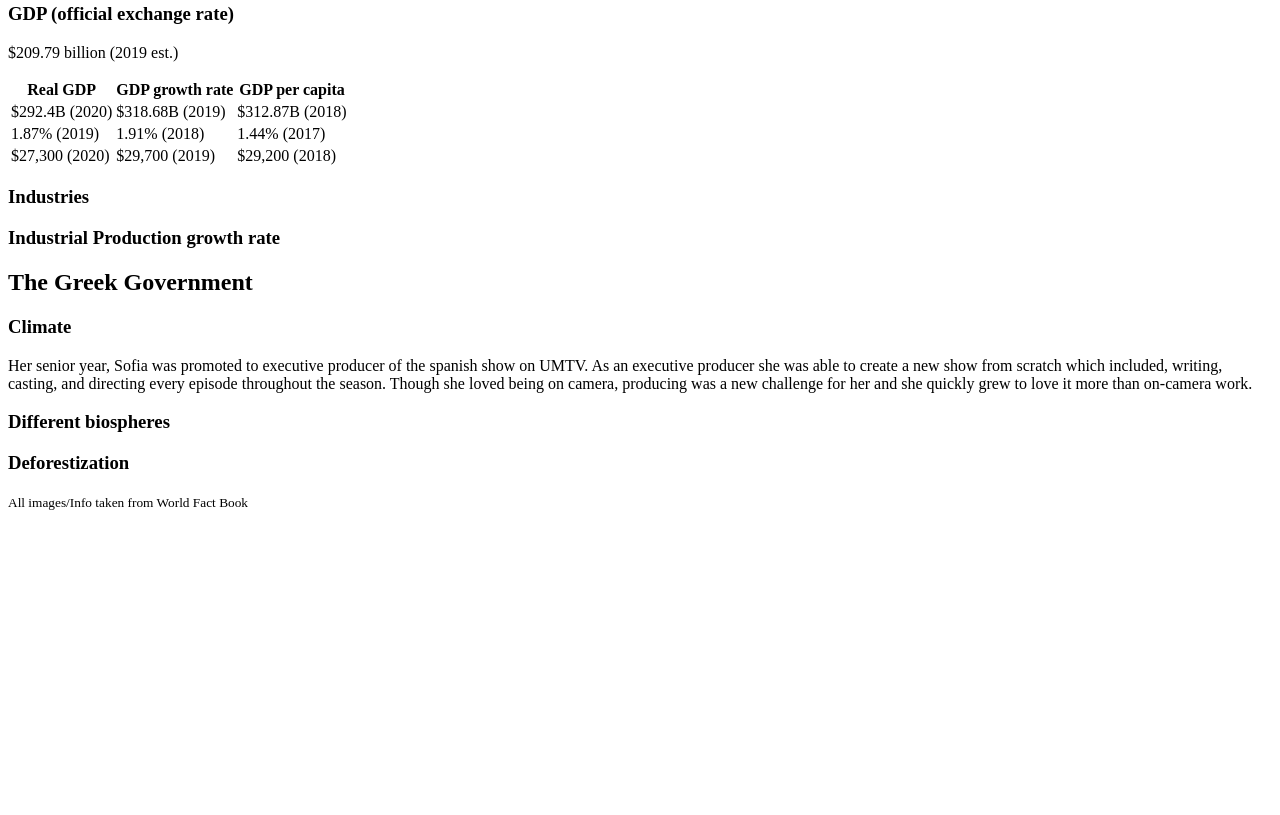
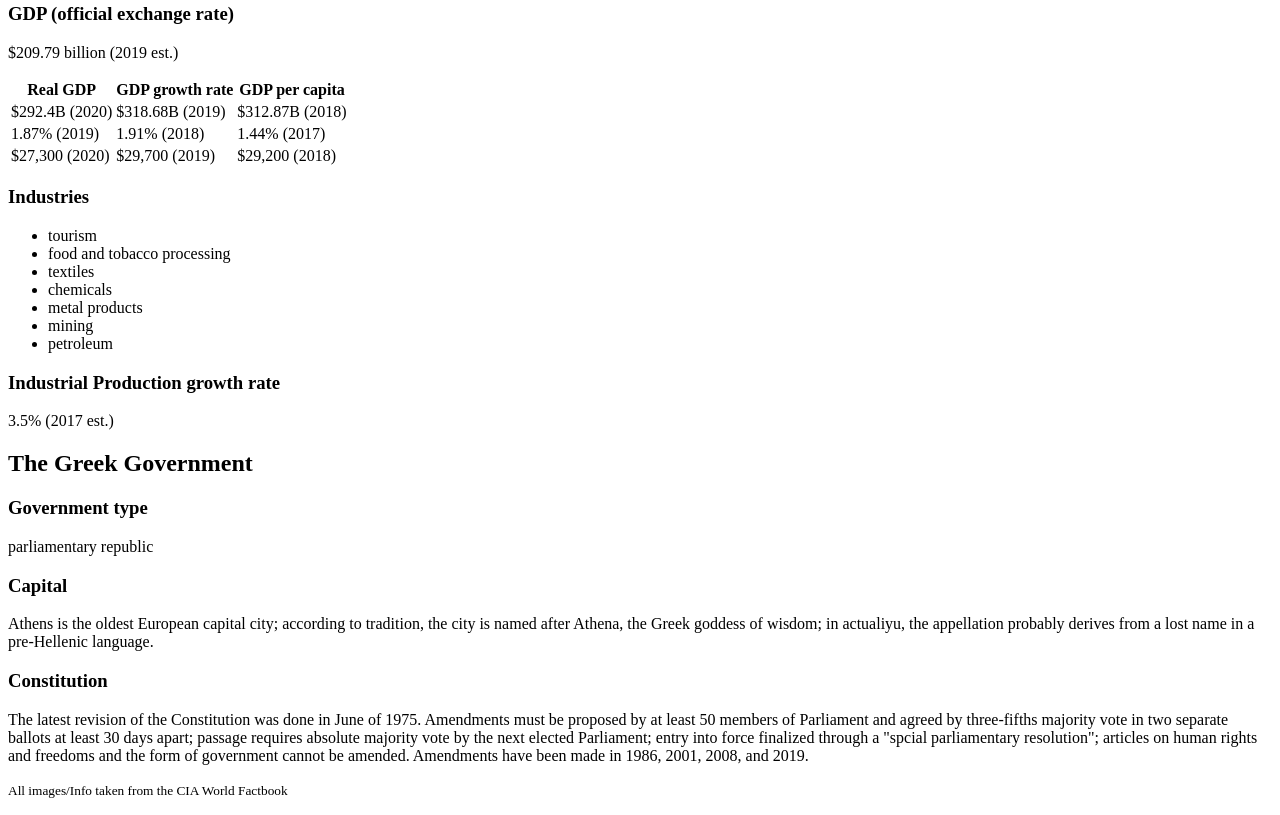
Before and after one commit to sofiafleites6/sofiafleites6.github.io, a plain HTML site: page Greece.html in a window 1280 px wide. Shown: the part 569-1384 px from the top of the page. Before the commit the page ends 1096 px from the top, so only its background shows below. Drawn offline with Linux system fonts and the light colour scheme.

Commit message:
submitted info

```diff
--- a/England.html
+++ b/Greece.html
@@ -70,32 +70,41 @@
             </table>
 
             <h3>Industries</h3>
+            <ul>
+              <li>tourism</li>
+              <li>food and tobacco processing</li>
+              <li>textiles</li>
+              <li>chemicals</li>
+              <li>metal products</li>
+              <li>mining</li>
+              <li>petroleum</li>
+            </ul>
+
 
 
             <h3>Industrial Production growth rate</h3>
+            <p>3.5% (2017 est.)</p>
           </section>
 
           <section id=government>
             <h2>The Greek Government</h2>
 
 
-        <h3>Climate</h3>
-          <p>Her senior year, Sofia was promoted to executive producer of the
-          spanish show on UMTV. As an executive producer she was able to create a new
-        show from scratch which included, writing, casting, and directing every episode
-      throughout the season. Though she loved being on camera, producing was a new challenge
-    for her and she quickly grew to love it more than on-camera work. </p>
+        <h3>Government type</h3>
+          <p>parliamentary republic </p>
 
-    <h3>Different biospheres</h3>
+    <h3>Capital</h3>
+    <p> Athens is the oldest European capital city; according to tradition, the city is named after Athena, the Greek goddess of wisdom; in actualiyu, the appellation probably derives from a lost name in a pre-Hellenic language. </p>
 
-    <h3>Deforestization</h3>
+    <h3>Constitution</h3>
+    <p> The latest revision of the Constitution was done in June of 1975. Amendments must be proposed by at least 50 members of Parliament and agreed by three-fifths majority vote in two separate ballots at least 30 days apart; passage requires absolute majority vote by the next elected Parliament; entry into force finalized through a "spcial parliamentary resolution"; articles on human rights and freedoms and the form of government cannot be amended. Amendments have been made in 1986, 2001, 2008, and 2019.</p>
 
   </section>
 
   </main>
 
   <footer>
-    <p><small>All images/Info taken from World Fact Book</small></p>
+    <p><small>All images/Info taken from the CIA World Factbook</small></p>
   </footer>
 
 
```
